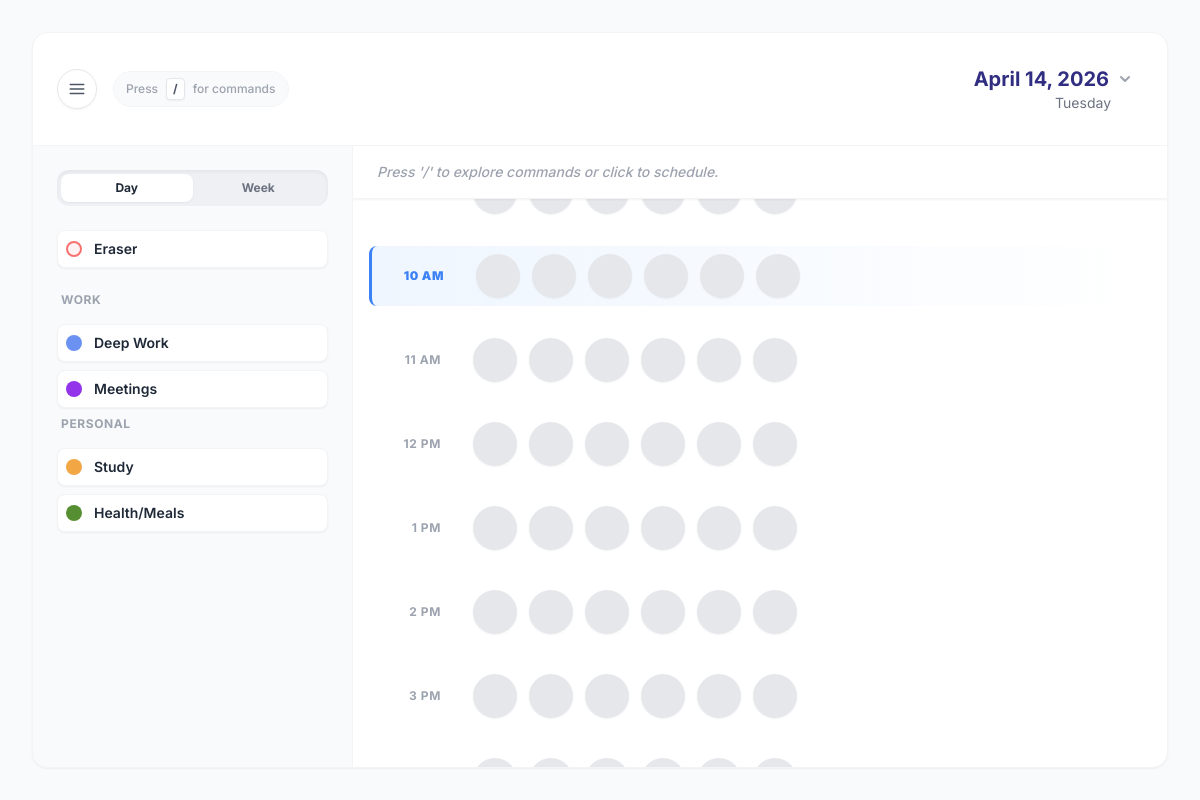
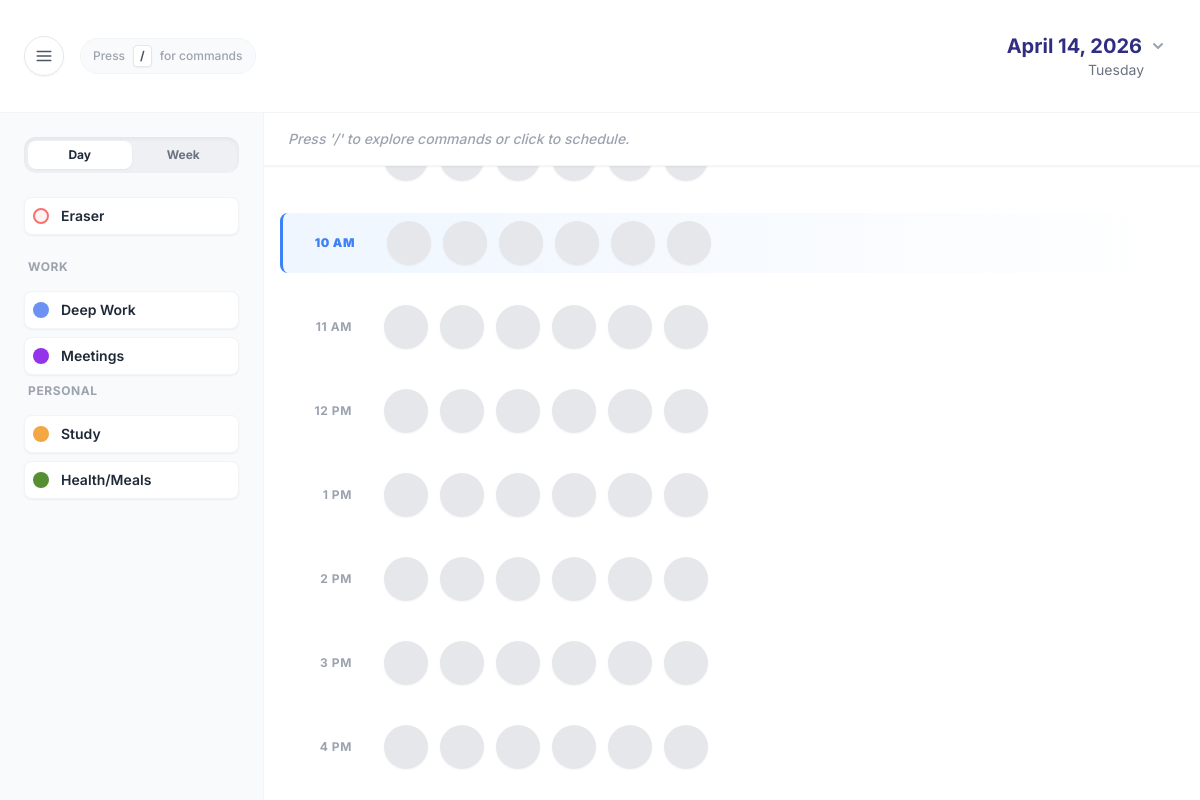
Before and after one commit to msparsh/Impulse, an Electron app: page index.html in a window 1200 px wide. Drawn offline with nearby package versions, Linux system fonts and the light colour scheme.

Commit message:
v16.1 updated window and native behavior

```diff
--- a/index.html
+++ b/index.html
@@ -14,6 +14,7 @@
                 font-family: "Inter", sans-serif;
                 background-color: #f9fafb;
                 color: #1a1a1a;
+                user-select: none;
             }
 
             /* Day View Blocks */
@@ -408,7 +409,7 @@
             }
         </style>
     </head>
-    <body class="p-4 md:p-8 h-screen flex flex-col overflow-hidden relative">
+    <body class="h-screen flex flex-col overflow-hidden relative">
         <div
             id="paint-banner"
             class="hidden absolute top-0 left-0 w-full bg-indigo-600 text-white p-2 flex justify-center items-center gap-4 z-[60] shadow-md font-medium text-sm transition-transform"
@@ -426,7 +427,7 @@
         </div>
 
         <div
-            class="max-w-7xl mx-auto w-full h-full flex flex-col bg-white rounded-2xl shadow-sm border border-gray-100 overflow-hidden relative"
+            class="mx-auto w-full h-full flex flex-col bg-white border-gray-100 overflow-hidden relative"
         >
             <header
                 class="flex items-center justify-between p-6 border-b border-gray-100 shrink-0 relative"
@@ -600,7 +601,7 @@
             <div class="flex flex-1 overflow-hidden relative">
                 <aside
                     id="app-sidebar"
-                    class="w-80 border-r border-gray-100 p-6 flex flex-col gap-6 overflow-y-auto custom-scroll bg-gray-50 sidebar-transition flex-shrink-0"
+                    class="w-[22%] min-w-[230px] max-w-[320px] border-r border-gray-100 p-6 flex flex-col gap-6 overflow-y-auto custom-scroll bg-gray-50 sidebar-transition flex-shrink-0"
                 >
                     <div
                         class="bg-gray-200/50 rounded-xl p-1 hide-on-collapse flex shadow-inner"
--- a/main.js
+++ b/main.js
@@ -4,6 +4,9 @@ function createWindow() {
   const win = new BrowserWindow({
     width: 1200,
     height: 800,
+    // ✅ Native title bar
+    frame: true,
+    titleBarStyle: "default", // important
     webPreferences: {
       nodeIntegration: true,
       contextIsolation: false,
@@ -12,4 +15,7 @@ function createWindow() {
   win.loadFile("index.html");
 }
 
+const { Menu } = require("electron");
+Menu.setApplicationMenu(null);
+
 app.whenReady().then(createWindow);
```
